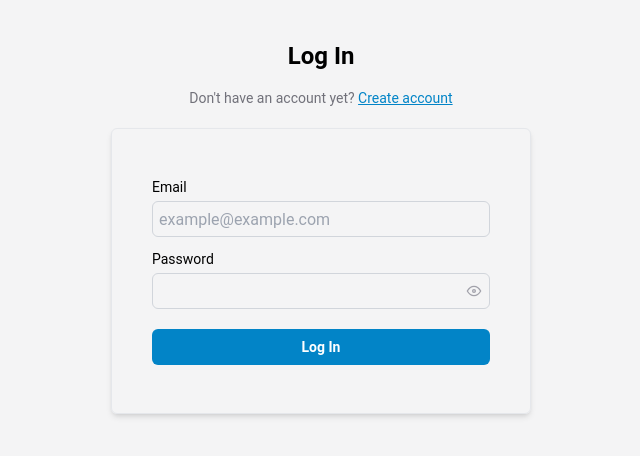
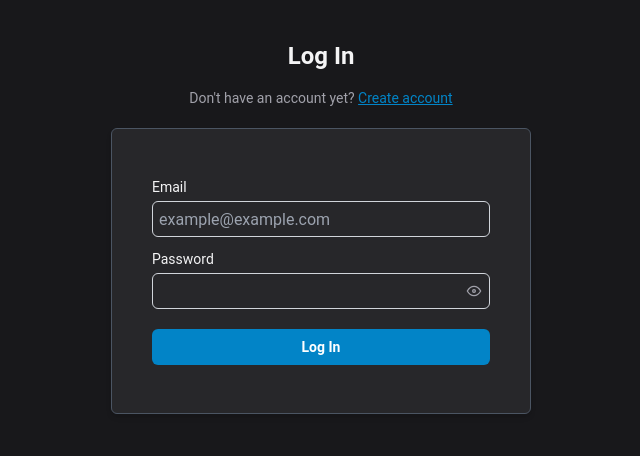
Before and after one commit to f4hr/kanban, a React (Vite) app: page /login in a window 1280 px wide. Shown: the top 456 px of the page, without its empty margins (319-959 px from the left). Built offline with nearby package versions, Linux system fonts and the light colour scheme; no server answers.

Commit message:
refactor(providers): fix system theme detection

```diff
--- a/src/contexts/ThemeContext.tsx
+++ b/src/contexts/ThemeContext.tsx
@@ -4,6 +4,7 @@ import type { ThemeColors } from '../utils/theme';
 
 export type Theme = {
   mode: 'light' | 'dark' | 'system';
+  isDark: boolean;
   theme: {
     colors: ThemeColors;
   };
--- a/src/providers/ThemeProvider.tsx
+++ b/src/providers/ThemeProvider.tsx
@@ -17,8 +17,9 @@ export const STORAGE_UI_THEME_KEY = 'ui.theme.mode';
 export function ThemeProvider({ children, theme }: ThemeProviderProps) {
   const [systemTheme, setSystemTheme] = useState<Omit<ThemeMode, 'system'>>('light');
   const [mode, setMode] = useState<ThemeMode>(
-    theme ?? storage.getItem<ThemeMode>(STORAGE_UI_THEME_KEY) ?? 'light',
+    theme ?? storage.getItem<ThemeMode>(STORAGE_UI_THEME_KEY) ?? 'system',
   );
+  const isDark = mode === 'dark' || (mode === 'system' && systemTheme === 'dark');
   const documentRef = useRef<HTMLElement | null>(null);
 
   // Get "html" element ref
@@ -30,36 +31,38 @@ export function ThemeProvider({ children, theme }: ThemeProviderProps) {
   useLayoutEffect(() => {
     if (!window.matchMedia) return undefined;
 
-    const updateMode = (e: MediaQueryListEvent) => setSystemTheme(e.matches ? 'dark' : 'light');
-    window.matchMedia('(prefers-color-scheme: dark)').addEventListener('change', updateMode);
+    const updateThemeMode = (e: MediaQueryListEvent) =>
+      setSystemTheme(e.matches ? 'dark' : 'light');
+
+    const colorSchemeMQ = window.matchMedia('(prefers-color-scheme: dark)');
+    colorSchemeMQ.addEventListener('change', updateThemeMode);
+
+    setSystemTheme(colorSchemeMQ ? 'dark' : 'light');
 
     return window
       .matchMedia('(prefers-color-scheme: dark)')
-      .removeEventListener('change', updateMode);
+      .removeEventListener('change', updateThemeMode);
   }, []);
 
   // Set "html" element class
   useEffect(() => {
-    if (mode === 'system') {
-      storage.removeItem(STORAGE_UI_THEME_KEY);
-    } else {
-      storage.setItem(STORAGE_UI_THEME_KEY, mode);
-    }
+    storage.setItem(STORAGE_UI_THEME_KEY, mode);
 
     if (!documentRef.current) return;
 
-    if (mode === 'dark' || (mode === 'system' && systemTheme === 'dark')) {
+    if (isDark) {
       documentRef.current.classList.add('dark');
     } else {
       documentRef.current.classList.remove('dark');
     }
-  }, [mode, systemTheme]);
+  }, [mode, isDark]);
 
   const getModes = (): ThemeMode[] => ['light', 'dark', 'system'];
 
   const value = useMemo(
     () => ({
       mode,
+      isDark,
       theme: {
         colors: themeColors,
       },
@@ -67,7 +70,7 @@ export function ThemeProvider({ children, theme }: ThemeProviderProps) {
       setThemeMode: (themeMode: ThemeMode) => setMode(themeMode),
       reset: () => setMode('light'),
     }),
-    [mode],
+    [mode, isDark],
   );
 
   return <ThemeContext.Provider value={value}>{children}</ThemeContext.Provider>;
```
